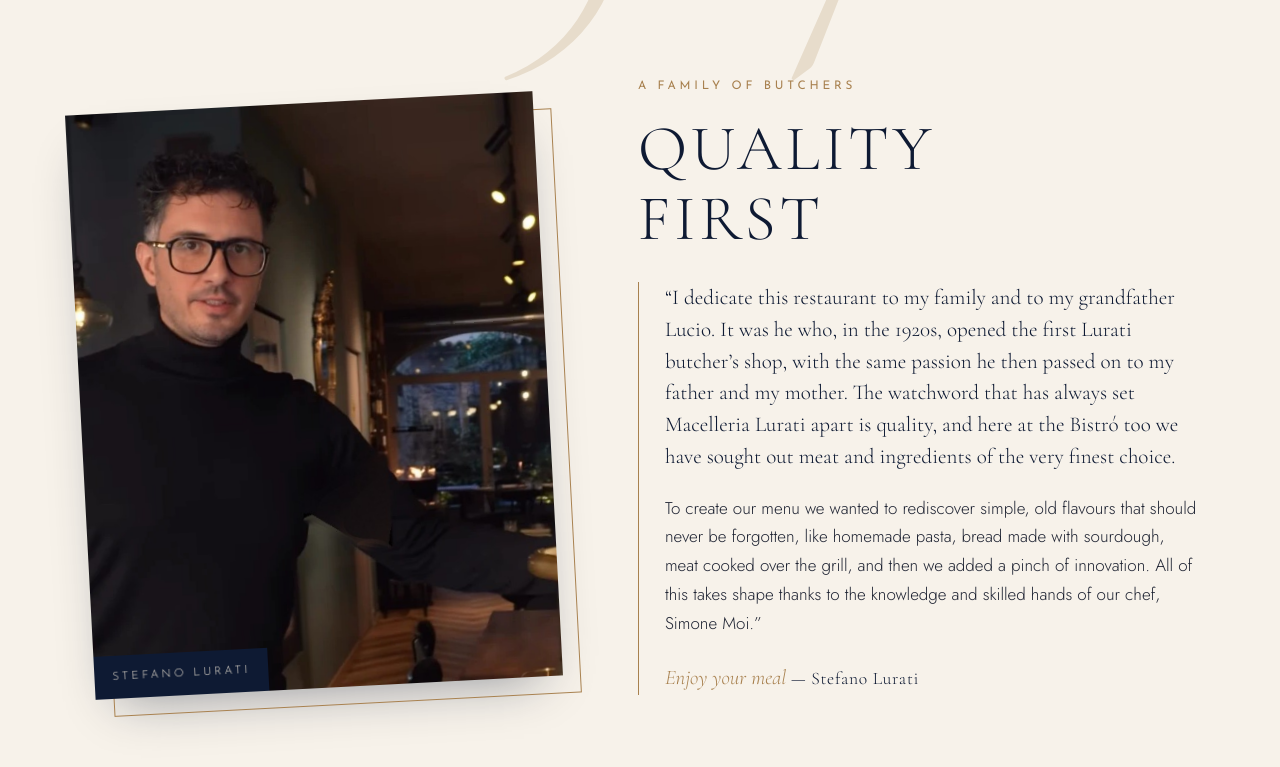
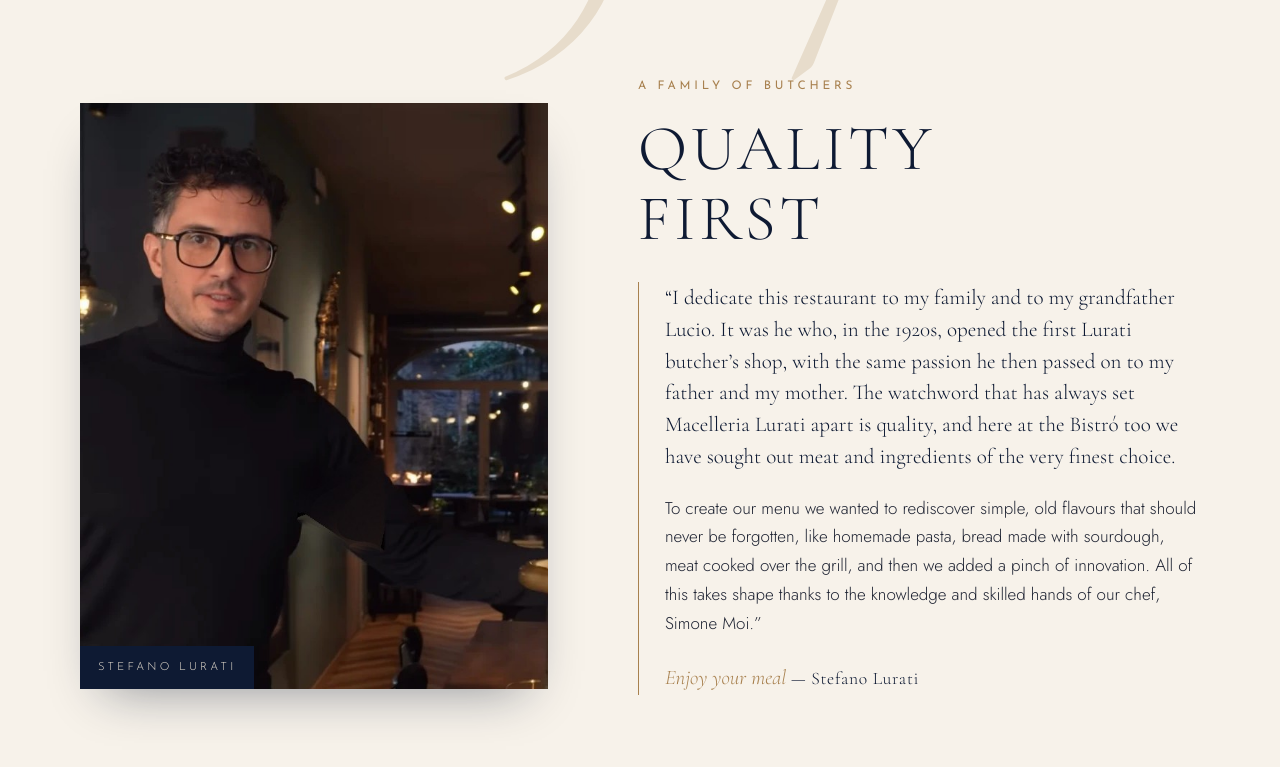
Before and after one commit to virgipo/bistro-lurati, a plain HTML site: page index.html in a window 1280 px wide. Shown: the part 1109-1876 px from the top of the page. Drawn offline with nearby package versions, Linux system fonts and the light colour scheme.

Commit message:
Foto di Stefano di nuovo dritta
Co-Authored-By: Claude Opus 5.5 <noreply@anthropic.com>
Claude-Session: https://claude.ai/code/session_01Wp8DKke875Qjtm6msF99w4

```diff
--- a/css/style.css
+++ b/css/style.css
@@ -493,7 +493,5 @@ p { margin: 0 0 1.1em; }
 .green__img img { aspect-ratio: 1; object-fit: cover; }
 .story__portrait img { aspect-ratio: 4 / 5; object-position: 40% 20%; }
 
-/* Foto di Stefano leggermente inclinata */
-.story__portrait { transform: rotate(-3deg); transform-origin: center; box-shadow: 0 24px 50px -24px rgba(14,26,51,.45); }
-.story__portrait.reveal.is-in { transform: rotate(-3deg); }
-@media (max-width: 600px) { .story__portrait, .story__portrait.reveal.is-in { transform: rotate(-2deg); } }
+/* Foto di Stefano dritta, con ombra leggera */
+.story__portrait { box-shadow: 0 24px 50px -24px rgba(14,26,51,.45); }
```
